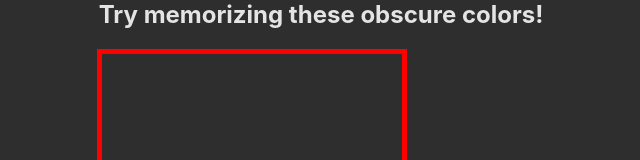
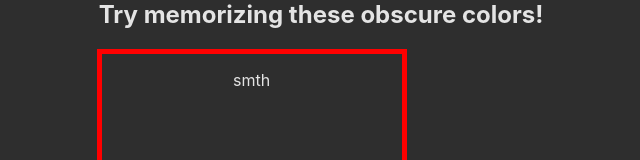
Before and after one commit to KenyaES/FlashCards, a React (Vite) app: page / in a window 1280 px wide. Both pictures are taken after a click on the element 570 px from the left and 428 px from the top of the page. Shown: the part 224-384 px from the top of the page, without its empty margins (319-959 px from the left). Built offline with nearby package versions, Linux system fonts and the light colour scheme.

Commit message:
App is functional, next step is styling. Keeping it basic because holy moly I am frustrated

```diff
--- a/src/components/Card.jsx
+++ b/src/components/Card.jsx
@@ -13,6 +13,7 @@ const Card = (props) =>{
     return(
         <div className='border' onClick={display}>
             <div className="card" style = {{backgroundColor:props.theColor}} id ={String(front)}></div>
+            <p id={String(!front)}>smth</p>
 
         </div>
     );
```
